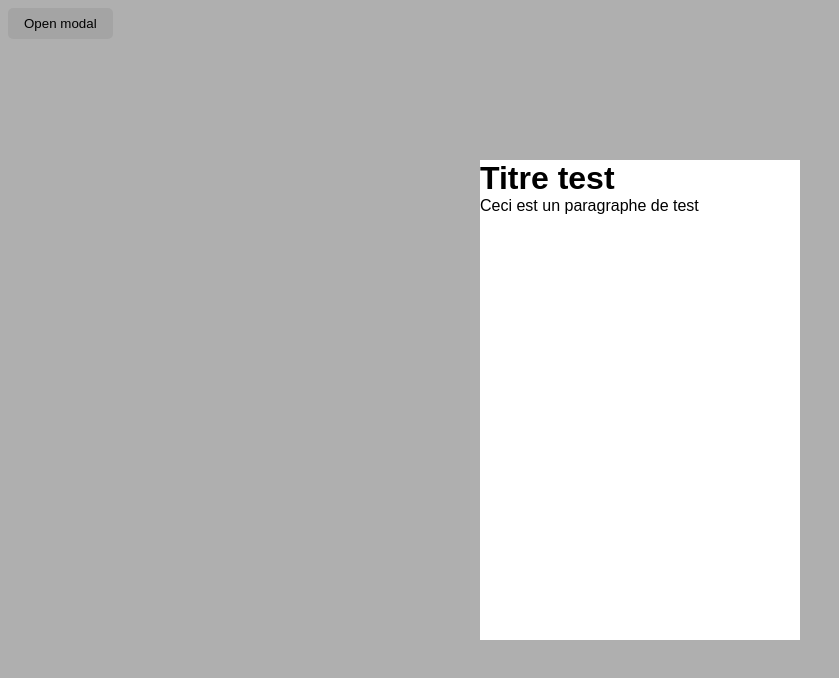
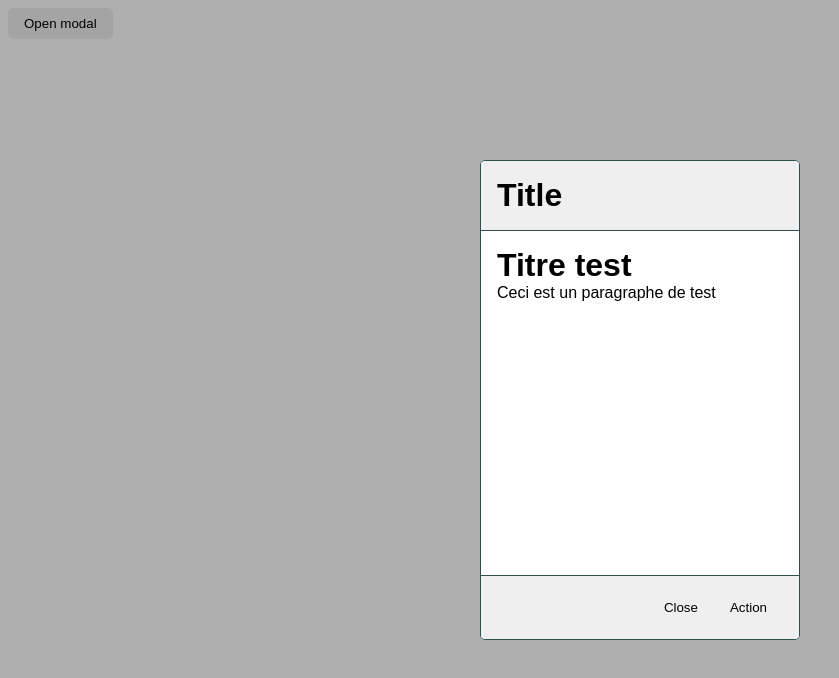
Before and after one commit to floriansimunek/react-modal, a React (Vite) app: page / in a window 1280 px wide. Both pictures are taken after a click on the button "Open modal". Shown: the top 678 px of the page, without its empty margins (0-839 px from the left). Built offline with nearby package versions, Linux system fonts and the light colour scheme.

Commit message:
💄 Add Dialog styles

```diff
--- a/src/components/Dialog/index.scss
+++ b/src/components/Dialog/index.scss
@@ -23,5 +23,35 @@
     background: white;
     width: 25vw;
     height: 60vh;
+    border-radius: 5px;
+    border: 1px solid var(--rm-darkgray);
+    overflow: hidden;
+    display: flex;
+    flex-direction: column;
+
+    &--header {
+      background-color: var(--rm-gray);
+      border-bottom: 1px solid var(--rm-darkgray);
+
+      &-title {
+        font-size: 2rem;
+        padding: 1rem;
+        font-weight: bold;
+      }
+    }
+
+    &--body {
+      flex: 1;
+      padding: 1rem;
+    }
+
+    &--footer {
+      padding: 1rem;
+      background-color: var(--rm-gray);
+      border-top: 1px solid var(--rm-darkgray);
+      display: flex;
+      justify-content: flex-end;
+      align-items: center;
+    }
   }
 }
--- a/src/components/Dialog/index.tsx
+++ b/src/components/Dialog/index.tsx
@@ -1,3 +1,4 @@
+import Button from '@components/Button';
 import { DialogProps } from '@types';
 import './index.scss';
 
@@ -9,7 +10,14 @@ const Dialog: React.FC<DialogProps> = ({ children, onClick }) => {
       onClick={(e) => e.currentTarget === e.target && onClick && onClick()}
     >
       <div className="modal__dialog" data-testid="modal__dialog">
-        {children}
+        <div className="modal__dialog--header">
+          <p className="modal__dialog--header-title">Title</p>
+        </div>
+        <div className="modal__dialog--body">{children}</div>
+        <div className="modal__dialog--footer">
+          <Button onClick={onClick}>Close</Button>
+          <Button>Action</Button>
+        </div>
       </div>
     </div>
   );
--- a/src/components/index.css
+++ b/src/components/index.css
@@ -1,4 +1,5 @@
 :root {
   --rm-darkgray: darkslategray;
+  --rm-gray: #efefef;
   --rm-primary-color: #4f46e5;
 }
```
